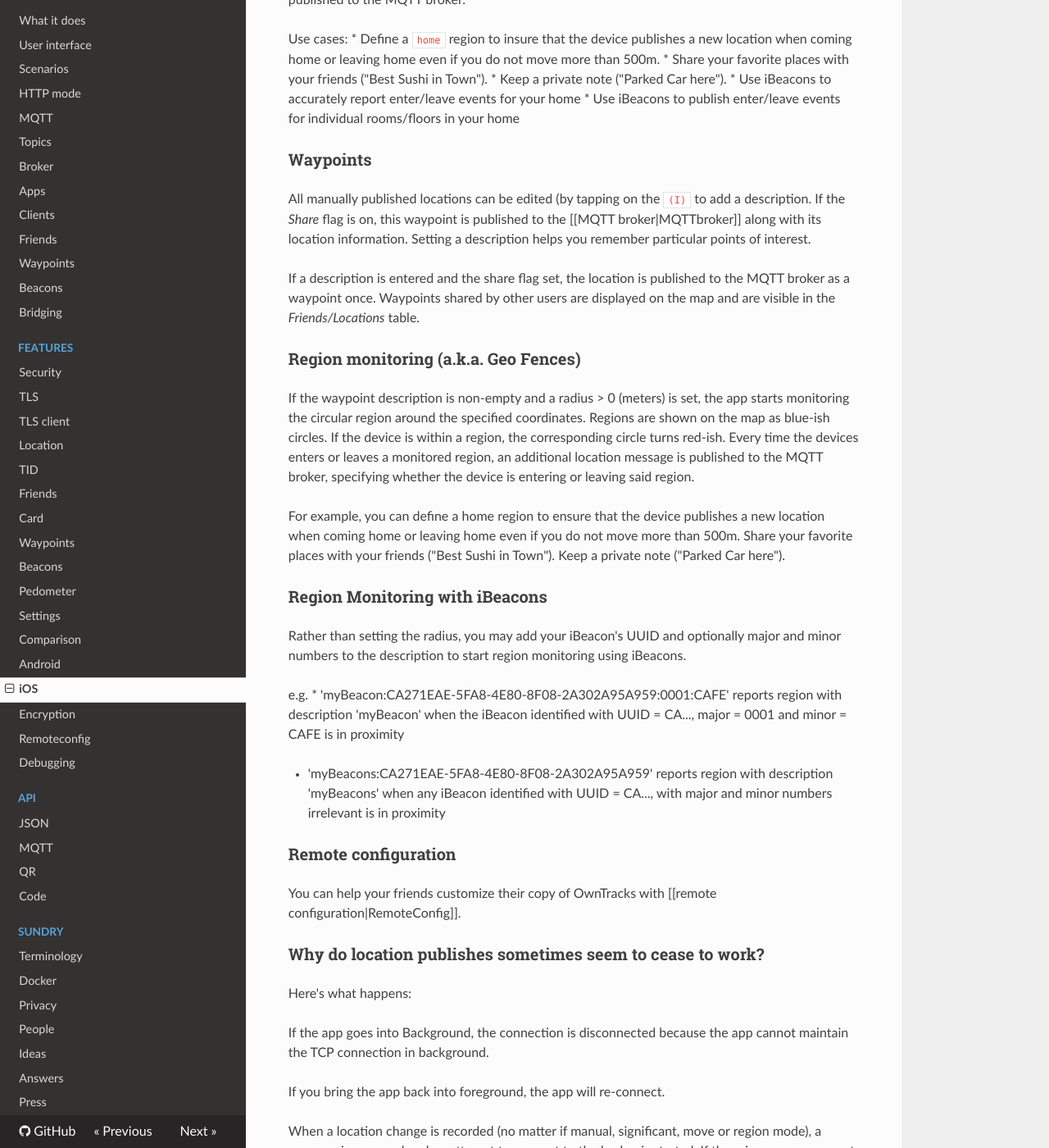
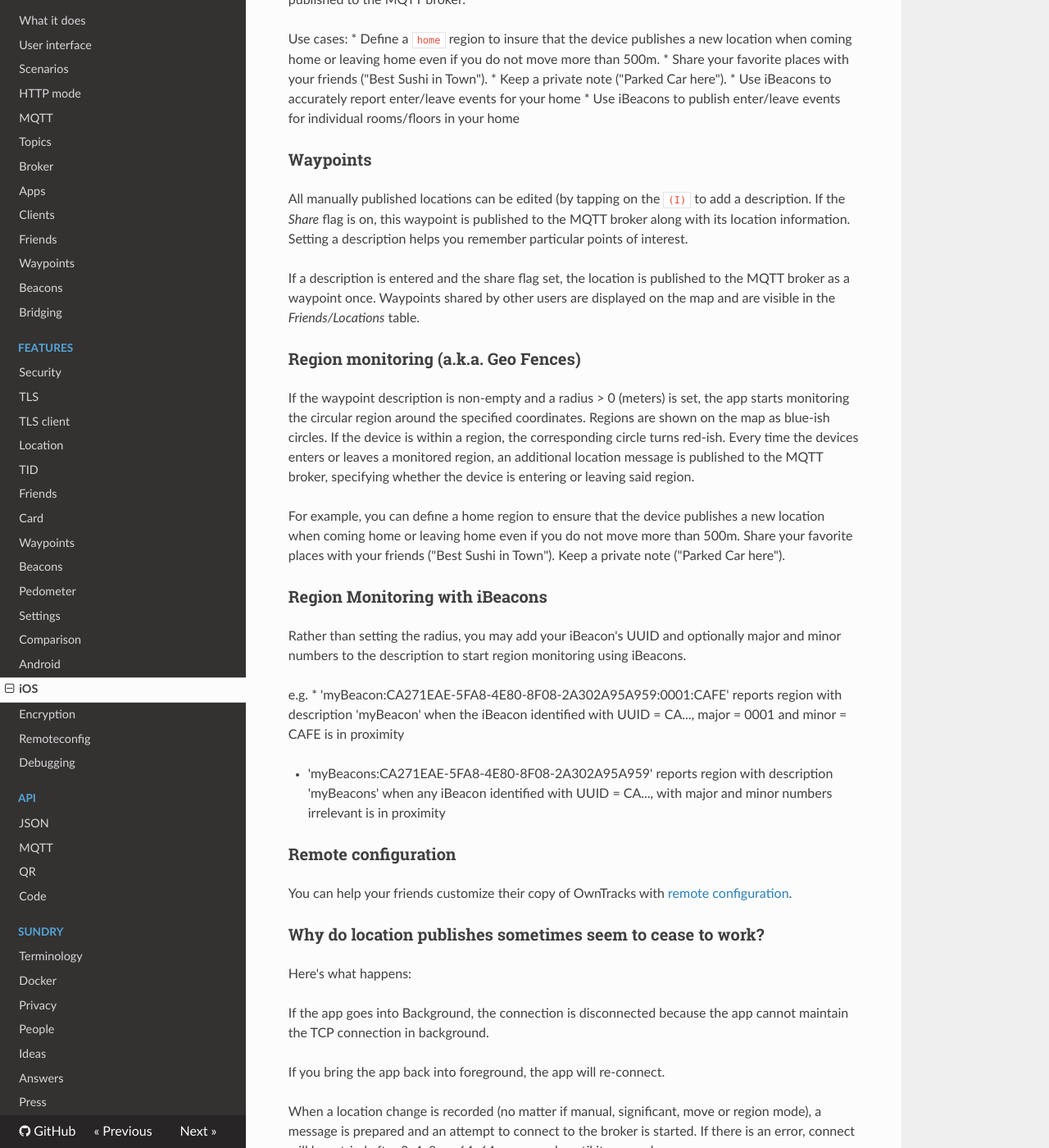
Before and after one commit to owntracks/booklet, an MkDocs documentation site: the page built from docs/features/ios.md, in a window 1280 px wide and 1400 px high, scrolled down 1967 px. Shown: the whole window at 82% size. Built offline with MkDocs 1.6.1, drawn with Linux system fonts in a browser that asks for light colours; nearby versions of some CDN libraries; old or Windows-style settings are respelled for this version of MkDocs; some of the changed text lies outside the part shown.

Commit message:
rem old links

```diff
--- a/docs/features/ios.md
+++ b/docs/features/ios.md
@@ -33,7 +33,7 @@ as good as high speeds. The 9 o'clock position indicates a speed of 30 km/h, the
 
 A small blue, yellow rimmed semicircle at the perimeter indicates the course over ground (direction of movement)  with the 12 o'clock position meaning North.
 
-If your iOS addressbook has an entry for, say, Jane Jolie, and Jane has an image associated with her addressbook entry, OwnTracks will show Jane's image on the map and on the [[Friends]] list, as soon as a location update for Jane is seen by the app.
+If your iOS addressbook has an entry for, say, Jane Jolie, and Jane has an image associated with her addressbook entry, OwnTracks will show Jane's image on the map and on the [Friends](friends.md) list, as soon as a location update for Jane is seen by the app.
 
 In order to associate an MQTT topic with our friend (Jane, in this case), edit your addressbook entry on iOS for Jane and do either of the following:
 
@@ -75,7 +75,7 @@ Use cases:
 
 All manually published locations can be edited (by tapping on the `(I)` to add
 a description. If the _Share_ flag is on, this waypoint is published to the
-[[MQTT broker|MQTTbroker]] along with its location information. Setting a
+MQTT broker along with its location information. Setting a
 description helps you remember particular points of interest.
 
 If a description is entered and the share flag set, the location is published
@@ -112,7 +112,7 @@ reports region with description 'myBeacons' when any iBeacon identified with UUI
 
 ### Remote configuration
 
-You can help your friends customize their copy of OwnTracks with [[remote configuration|RemoteConfig]].
+You can help your friends customize their copy of OwnTracks with [remote configuration](remoteconfig.md).
 
 ### Why do location publishes sometimes seem to cease to work?
 
```
Also changed, not shown: docs/features/android.md (+1 -1 lines).
